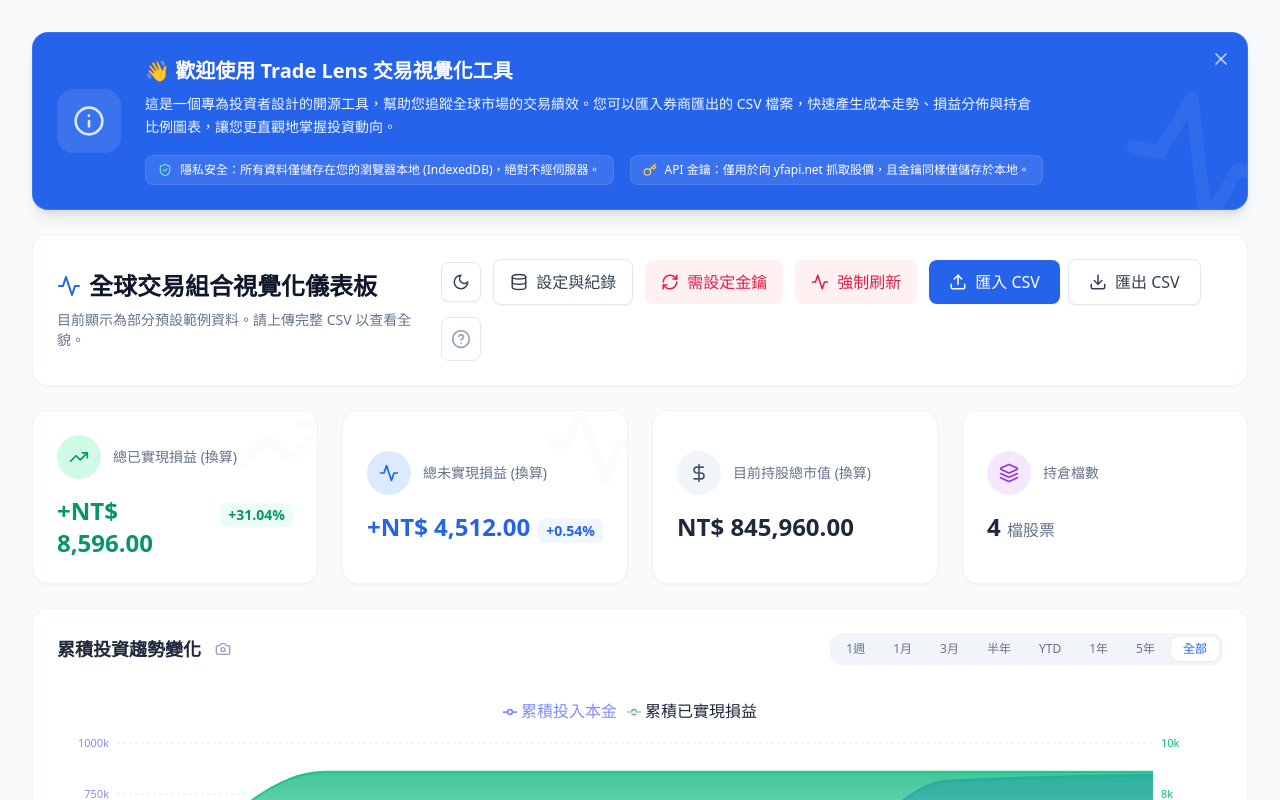
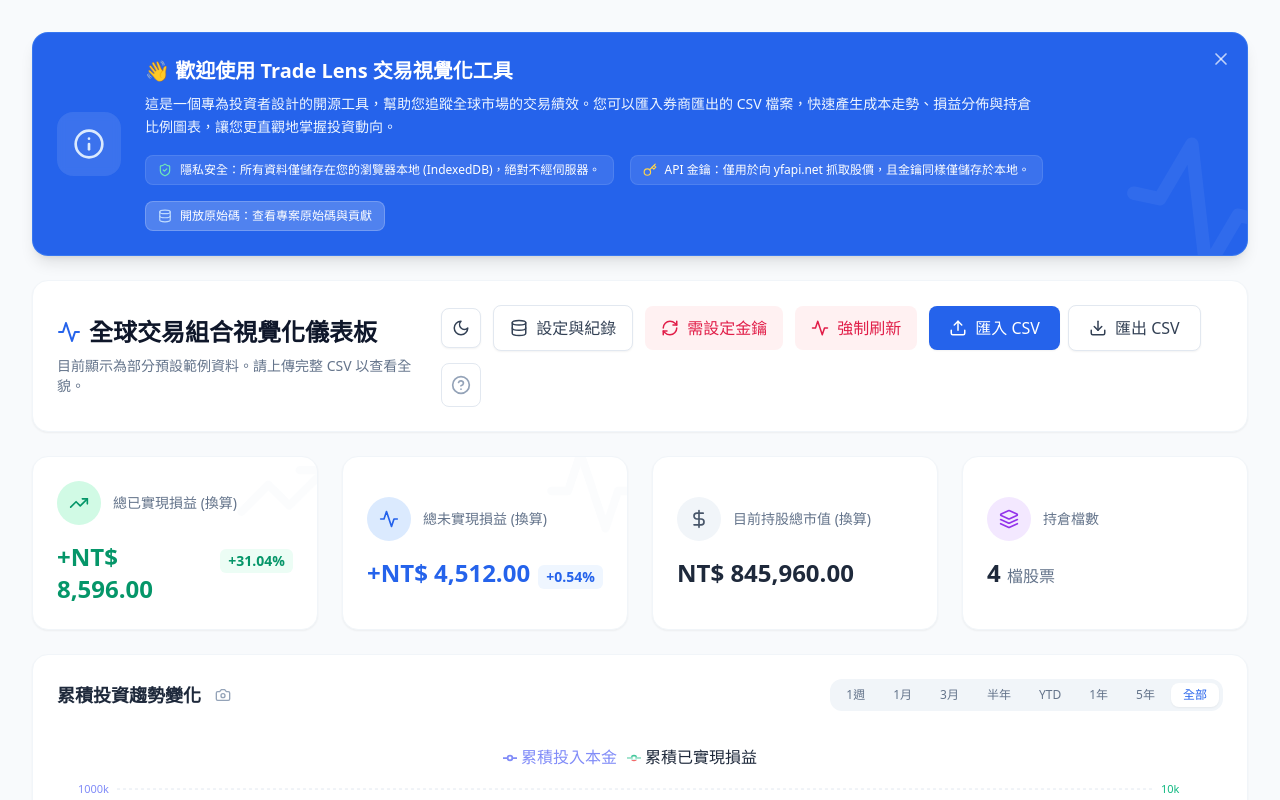
Before and after one commit to bluesway/trade-lens, a React (Vite) app: page / in a window 1280 px wide. Shown: the top 800 px of the page. Built offline with nearby package versions, Linux system fonts and the light colour scheme; the HTML template or start-up script is replaced by a standard one.

Commit message:
feat: add repository link to user notice for better transparency
AI benefit: ~100% time saved (AI: ~2 min vs Human: ~5 min)

```diff
--- a/src/App.jsx
+++ b/src/App.jsx
@@ -1130,6 +1130,15 @@
                         <Key size={14} className="text-amber-300" />
                         <span>API 金鑰：僅用於向 yfapi.net 抓取股價，且金鑰同樣僅儲存於本地。</span>
                       </div>
+                      <a
+                        href="http://git.bluesway.org:30000/bluesway/trade-lens"
+                        target="_blank"
+                        rel="noreferrer"
+                        className="flex items-center gap-2 text-xs bg-white/20 hover:bg-white/30 px-3 py-1.5 rounded-lg border border-white/20 transition-colors cursor-pointer"
+                      >
+                        <Database size={14} className="text-blue-200" />
+                        <span>開放原始碼：查看專案原始碼與貢獻</span>
+                      </a>
                     </div>
                   </div>
                 </div>
```
